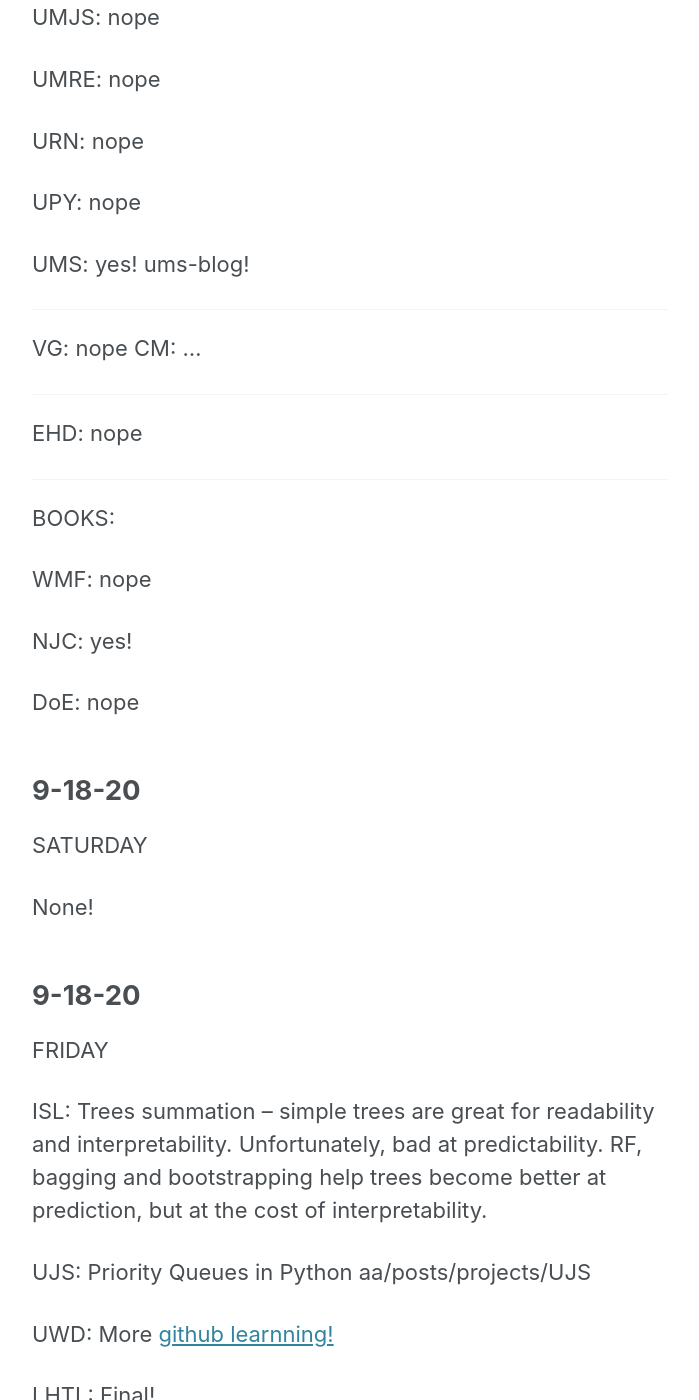
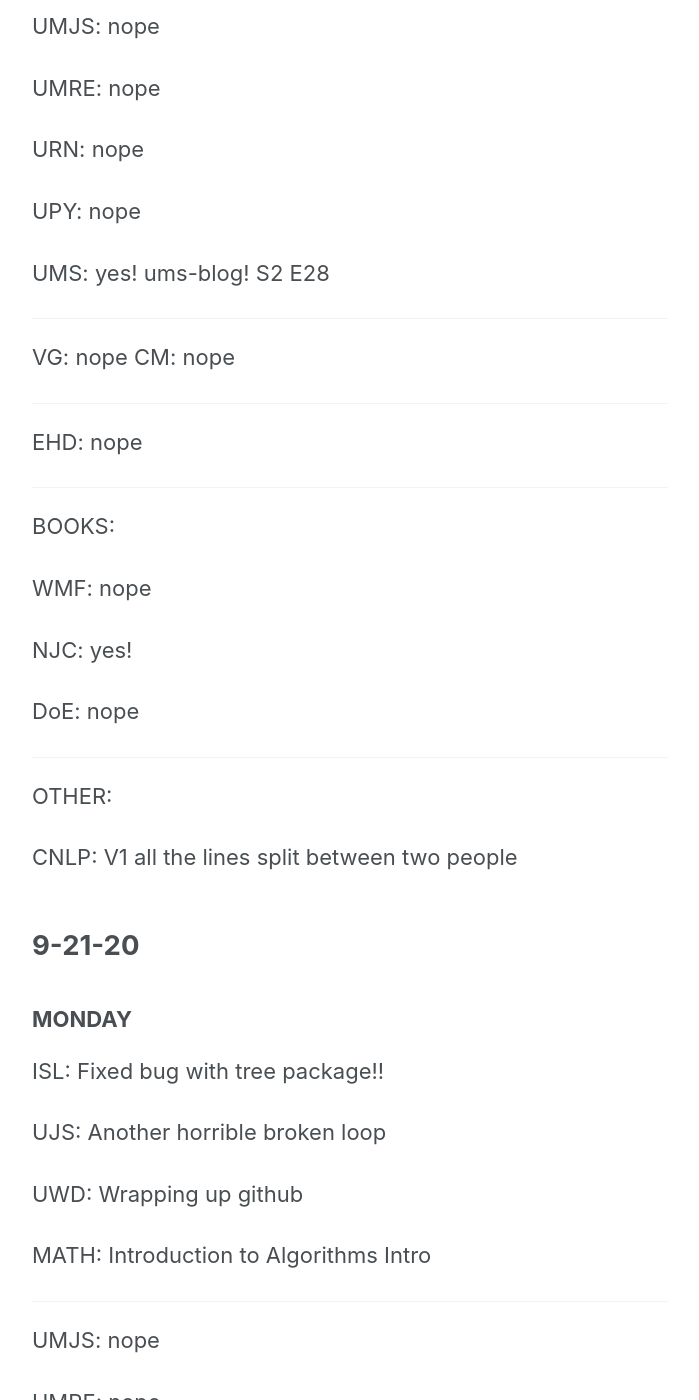
Before and after one commit to yesthisiskendra/yesthisiskendra.github.io, a Jekyll site: the page built from _pages/tracking.md, in a window 1280 px wide and 1400 px high, scrolled down 618 px. Shown: the whole window, without its empty margins (290-989 px from the left). Built offline with Jekyll 4.4.1, drawn with Linux system fonts in a browser that asks for light colours; cached includes are drawn as plain includes; nearby versions of some CDN libraries; some of the changed text lies outside the part shown.

Commit message:
Add tracking

```diff
--- a/_pages/tracking.md
+++ b/_pages/tracking.md
@@ -4,7 +4,99 @@
 permalink: /tracking/
 ---
 
-## 9-18-20
+## 9-22-20
+
+### TUESDAY
+
+ISL: Picking up where we left off now that we have no more bugs!!
+
+UJS: Priority queues on paper
+
+UWD: Started EJS
+
+MATH: SREAD CH9
+
+---
+
+UMJS: nope
+
+UMRE: nope
+
+URN: nope
+
+UPY: nope
+
+UMS: yes! ums-blog! S2 E28
+
+---
+
+VG: nope
+CM: nope
+
+---
+
+EHD: nope
+
+---
+
+BOOKS:
+
+WMF: nope
+
+NJC: yes!
+
+DoE: nope
+
+---
+
+OTHER:
+
+CNLP: V1 all the lines split between two people
+
+## 9-21-20
+
+### MONDAY
+
+ISL: Fixed bug with tree package!!
+
+UJS: Another horrible broken loop
+
+UWD: Wrapping up github
+
+MATH: Introduction to Algorithms Intro
+
+---
+
+UMJS: nope
+
+UMRE: nope
+
+URN: nope
+
+UPY: nope
+
+UMS: yes! ums-blog!
+
+---
+
+VG: nope
+CM: ...
+
+---
+
+EHD: nope
+
+---
+
+BOOKS:
+
+WMF: nope
+
+NJC: yes!
+
+DoE: nope
+
+## 9-20-20
 
 SUNDAY
 
@@ -47,7 +139,7 @@
 
 DoE: nope
 
-## 9-18-20
+## 9-19-20
 
 SATURDAY
 
```
